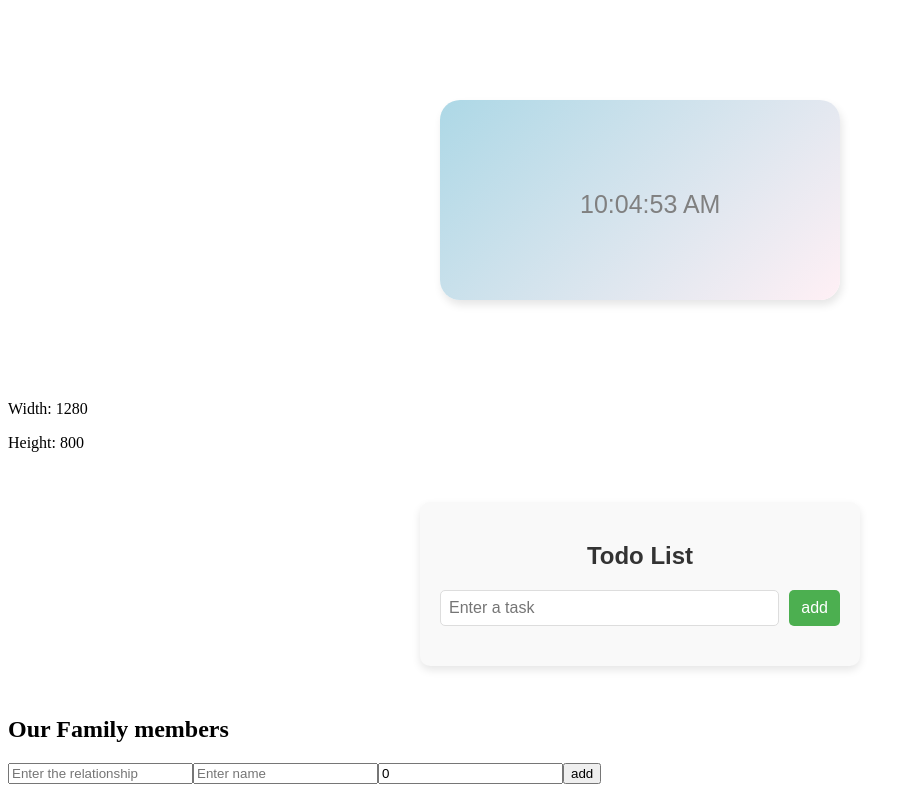
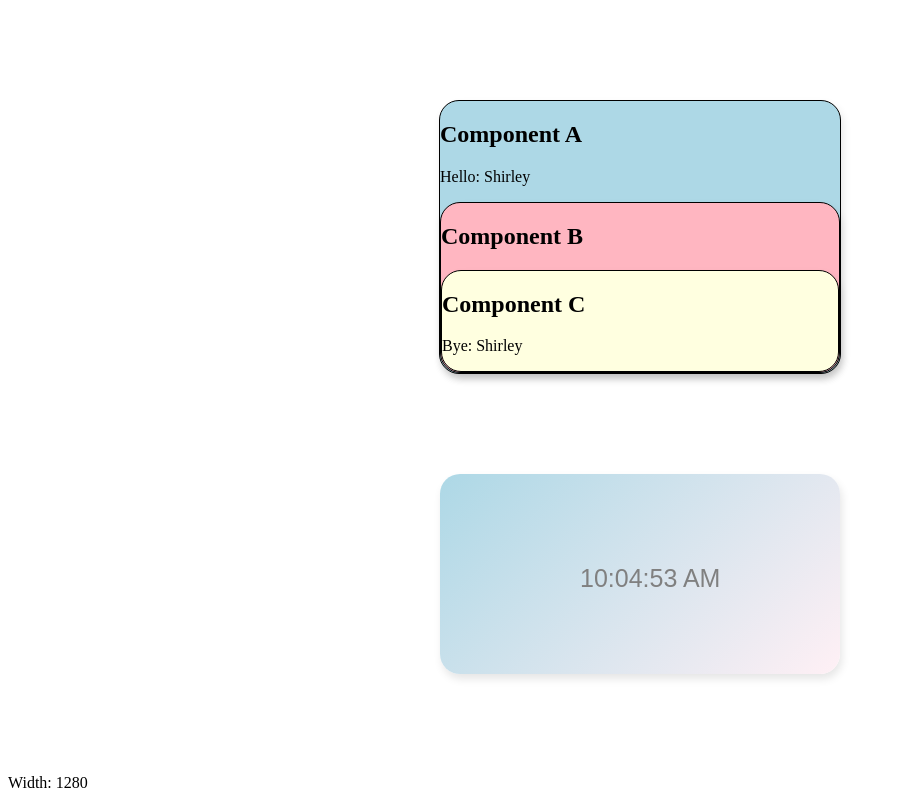
Before and after one commit to hi-jennie/react-website, a React (Vite) app in the folder my-react-app/: page / in a window 1280 px wide. Shown: the top 800 px of the page, without its empty margins (0-913 px from the left). Built offline with nearby package versions, Linux system fonts and the light colour scheme.

Commit message:
createContext and useContext

```diff
--- a/my-react-app/src/App.jsx
+++ b/my-react-app/src/App.jsx
@@ -17,6 +17,7 @@ import UpdateObjectArray from "./UpdateObjectArray.jsx";
 import TodoList from "./TodoList.jsx";
 import UseEffect from "./UseEffect.jsx";
 import DigitalClock from "./DigitalClock.jsx";
+import ComponentA from "./use-context/ComponentA.jsx";
 
 
 function App() {
@@ -37,6 +38,7 @@ function App() {
 
     return (
         <>
+            <ComponentA/>
             <DigitalClock/>
             <UseEffect/>
             <TodoList/>
--- a/my-react-app/src/index.css
+++ b/my-react-app/src/index.css
@@ -1,3 +1,26 @@
+.boxA {
+  width: 400px;
+  margin: 100px auto;
+  background-color: lightblue;
+  box-shadow: 2px 5px 8px rgba(0, 0, 0, 0.1);
+  border-radius: 20px;
+  border: 1px solid ;
+}
+
+.boxB {
+  background-color: lightpink;
+  box-shadow: 2px 5px 8px rgba(0, 0, 0, 0.1);
+  border-radius: 20px;
+  border: 1px solid;
+}
+
+.boxC {
+  background-color: lightyellow;
+  box-shadow: 2px 5px 8px rgba(0, 0, 0, 0.1);
+  border-radius: 20px;
+  border: 1px solid ;
+}
+
 /* clock container */
 .clock-container {
   background: linear-gradient(135deg, lightblue, lavenderblush);
--- /dev/null
+++ b/my-react-app/src/use-context/ComponentA.jsx
@@ -0,0 +1,47 @@
+import  {useState, createContext} from 'react';
+import  ComponentB from './ComponentB.jsx';
+
+export const UserContext = createContext();
+
+function ComponentA() {
+    const [user, setUser] = useState('Shirley');
+
+    return (
+        <div className='boxA'>
+            <h2>Component A</h2>
+            <p>Hello: {user}</p>
+            <UserContext.Provider value={user}>
+                <ComponentB/>
+            </UserContext.Provider>
+        </div>
+    )
+}
+export default ComponentA;
+
+
+
+/* using props to pass data from parent to child
+function ComponentA() {
+    const [user, setUser] = useState('Shirley');
+
+    return (
+        <div className='boxA'>
+            <h2>Component A</h2>
+            <p>Hello: {user}</p>
+            <ComponentB user={user}/>
+        </div>
+    )
+}
+
+export default ComponentA;
+
+*/
+
+/*
+
+1.	数据共享：<UserContext.Provider> 包裹 ComponentB 后，ComponentB 以及它的任何后代组件（如 ComponentC）都可以通过 useContext(UserContext) 获取 user 的值，而不需要通过 props 层层传递。
+2.	减少重复传递：如果需要 ComponentC 获取 user 值，但 ComponentB 本身并不直接使用 user，这样可以避免在 ComponentB 中设置不必要的 props。
+3.	提高代码简洁性：使用 Provider 包裹时，可以直接从 Context 中获取数据，减少代码冗余，尤其在多层嵌套的情况下。
+
+
+*/
--- /dev/null
+++ b/my-react-app/src/use-context/ComponentB.jsx
@@ -0,0 +1,32 @@
+import  {useContext} from 'react';
+import  ComponentC from './ComponentC.jsx';
+import {UserContext} from './ComponentA.jsx';
+
+function ComponentB() {
+    const user = useContext(UserContext);
+    return (
+        <div className='boxB'>
+            <h2>Component B</h2>
+            <ComponentC user={user}/>
+        </div>
+    )
+}
+
+export default ComponentB;
+
+
+/*
+function ComponentB(props) {
+    const [user, setUser] = useState('Shirley');
+
+    return (
+        <div className='boxB'>
+            <h2>Component B</h2>
+            <p>Hello: {props.user}</p>
+            <ComponentC user={props.user}/>
+        </div>
+    )
+}
+
+export default ComponentB;
+*/
--- /dev/null
+++ b/my-react-app/src/use-context/ComponentC.jsx
@@ -0,0 +1,30 @@
+import  {useContext} from 'react';
+import {UserContext} from './ComponentA.jsx';
+
+function ComponentC() {
+    const user = useContext(UserContext);
+
+    return (
+        <div className='boxC'>
+            <h2>Component C</h2>
+            <p>Bye: {user}</p>
+        </div>
+    )
+}
+
+export default ComponentC;
+
+/* using props to pass data from parent to child
+function ComponentC(props) {
+    const [user, setUser] = useState('Shirley');
+
+    return (
+        <div className='boxC'>
+            <h2>Component C</h2>
+            <p>Hello: {props.user}</p>
+        </div>
+    )
+}
+
+export default ComponentC;
+*/
```
